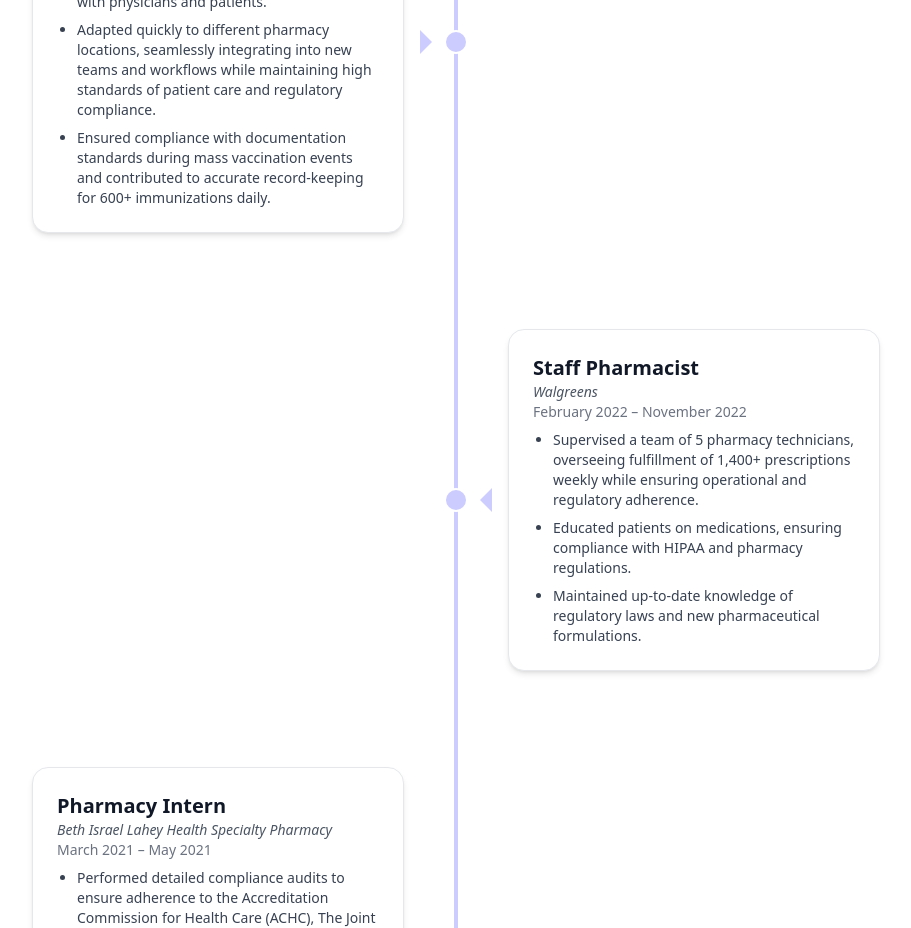
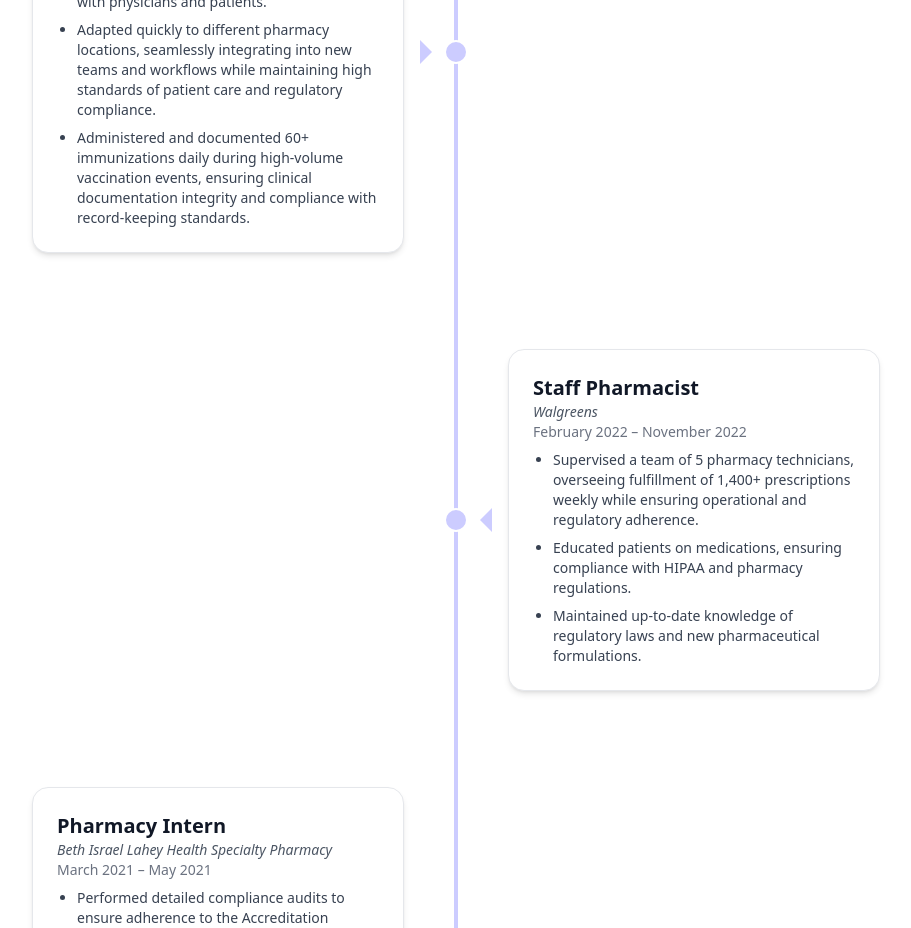
Before and after one commit to erikaseto/website, a React (Create React App) app: page / in a window 1280 px wide. Shown: the part 1660-2588 px from the top of the page, without its empty margins (184-1095 px from the left). Built offline with nearby package versions, Linux system fonts and the light colour scheme.

Commit message:
portfolio update

```diff
--- a/src/components/Portfolio.js
+++ b/src/components/Portfolio.js
@@ -119,7 +119,7 @@ export default function Portfolio() {
       details: [
         "Reduced patient access delays by managing prior authorization workflows and liaising with physicians and patients.",
         "Adapted quickly to different pharmacy locations, seamlessly integrating into new teams and workflows while maintaining high standards of patient care and regulatory compliance.",
-        "Ensured compliance with documentation standards during mass vaccination events and contributed to accurate record-keeping for 600+ immunizations daily.",
+        "Administered and documented 60+ immunizations daily during high-volume vaccination events, ensuring clinical documentation integrity and compliance with record-keeping standards.",
       ],
     },
     {
```
Also changed, not shown: 2 other files (tests, documents, lock files or other folders).
